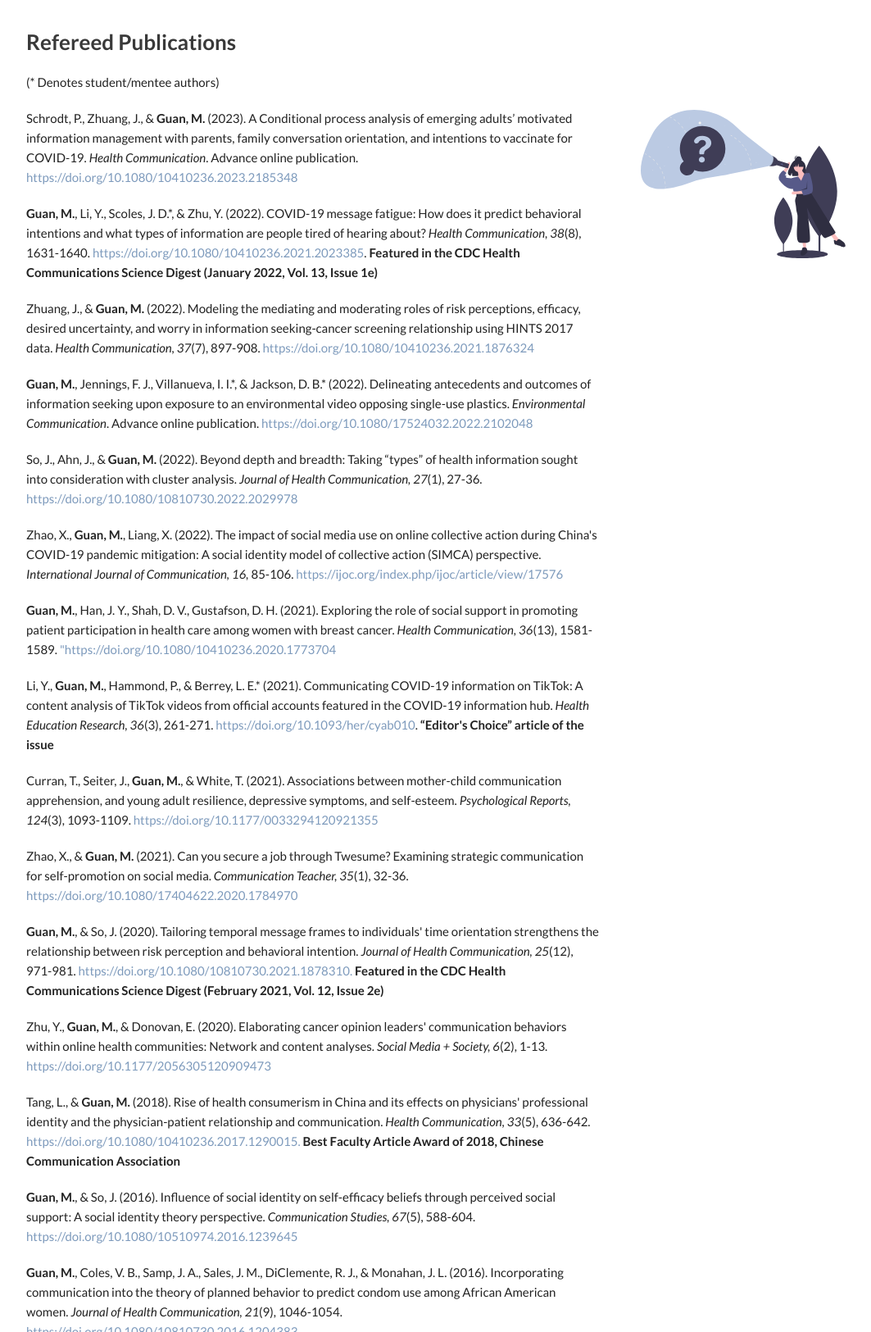
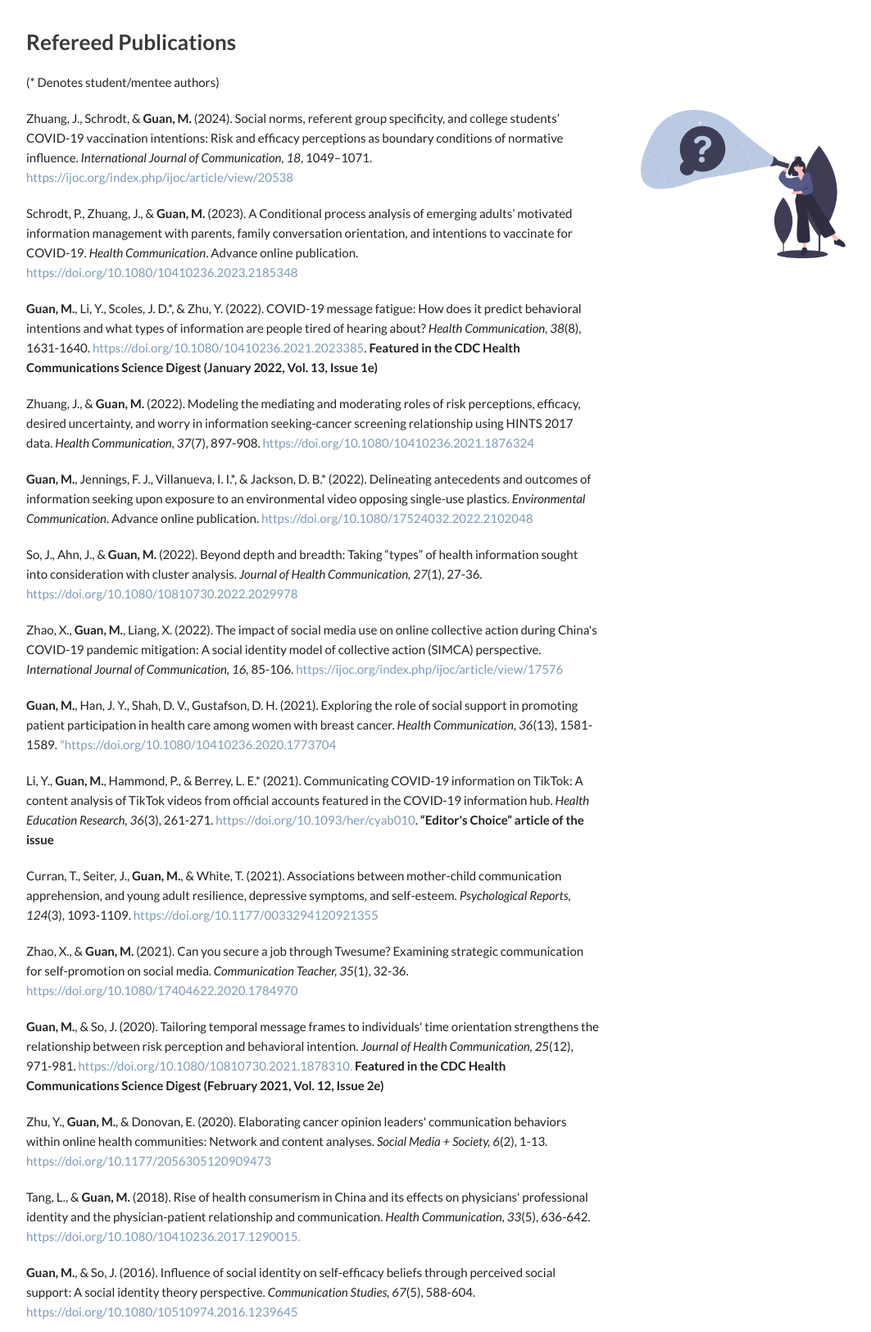
Before and after one commit to mfguan/mfguan.github.io, a plain HTML site: page publication.html in a window 1280 px wide. Shown: the part 260-1885 px from the top of the page at 82% size, without its empty margins (108-1171 px from the left). Drawn offline with Linux system fonts and the light colour scheme.

Commit message:
update 090524

```diff
--- a/publication.html
+++ b/publication.html
@@ -56,6 +56,8 @@
 
         <div class="pub-list">
 
+        <p>Zhuang, J., Schrodt, & <b>Guan, M.</b> (2024). Social norms, referent group specificity, and college students’ COVID-19 vaccination intentions: Risk and efficacy perceptions as boundary conditions of normative influence. <i>International Journal of Communication, 18</i>, 1049–1071. <a href="https://ijoc.org/index.php/ijoc/article/view/20538" target="_blank">https://ijoc.org/index.php/ijoc/article/view/20538</a></p>
+
         <p>Schrodt, P., Zhuang, J., & <b>Guan, M.</b> (2023). A Conditional process analysis of emerging adults’ motivated information management with parents, family conversation orientation, and intentions to vaccinate for COVID-19. <i>Health Communication</i>. Advance online publication. <a href=https://doi.org/10.1080/10410236.2023.2185348 target="_blank">https://doi.org/10.1080/10410236.2023.2185348</a></p>
 
         <p><b>Guan, M.</b>, Li, Y., Scoles, J. D.*, & Zhu, Y. (2022). COVID-19 message fatigue: How does it predict behavioral intentions and what types of information are people tired of hearing about? <i>Health Communication, 38</i>(8), 1631-1640.  <a href=https://doi.org/10.1080/10410236.2021.2023385 target="_blank">https://doi.org/10.1080/10410236.2021.2023385</a>. <b>Featured in the CDC Health Communications Science Digest (January 2022, Vol. 13, Issue 1e)</b></p>
@@ -80,7 +82,7 @@
 
         <p>Zhu, Y., <b>Guan, M.</b>, & Donovan, E. (2020). Elaborating cancer opinion leaders' communication behaviors within online health communities: Network and content analyses. <i>Social Media + Society, 6</i>(2), 1-13. <a href="https://doi.org/10.1177/2056305120909473" target="_blank">https://doi.org/10.1177/2056305120909473</a></p>
 
-        <p>Tang, L., & <b>Guan, M.</b> (2018). Rise of health consumerism in China and its effects on physicians' professional identity and the physician-patient relationship and communication. <i>Health Communication, 33</i>(5), 636-642. <a href="https://doi.org/10.1080/10410236.2017.1290015" target="_blank">https://doi.org/10.1080/10410236.2017.1290015.</a> <b>Best Faculty Article Award of 2018, Chinese Communication Association</b></p>
+        <p>Tang, L., & <b>Guan, M.</b> (2018). Rise of health consumerism in China and its effects on physicians' professional identity and the physician-patient relationship and communication. <i>Health Communication, 33</i>(5), 636-642. <a href="https://doi.org/10.1080/10410236.2017.1290015" target="_blank">https://doi.org/10.1080/10410236.2017.1290015.</a></p>
 
         <p><b>Guan, M.</b>, & So, J. (2016). Influence of social identity on self-efficacy beliefs through perceived social support: A social identity theory perspective. <i>Communication Studies, 67</i>(5), 588-604. <a href="https://doi.org/10.1080/10510974.2016.1239645" target="_blank">https://doi.org/10.1080/10510974.2016.1239645</a></p>
 
```
Also changed, not shown: cn.html (+1 -1 lines).
